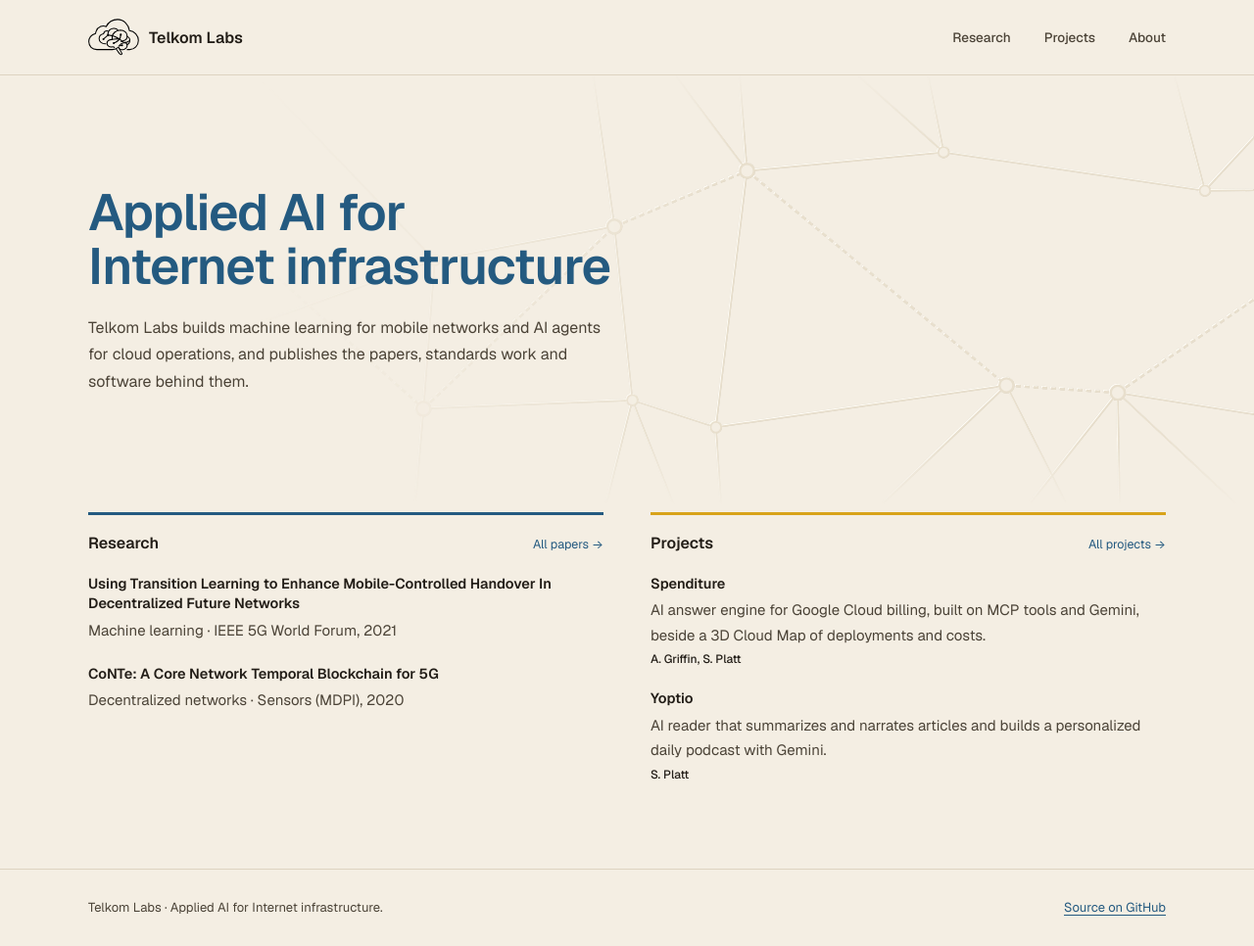
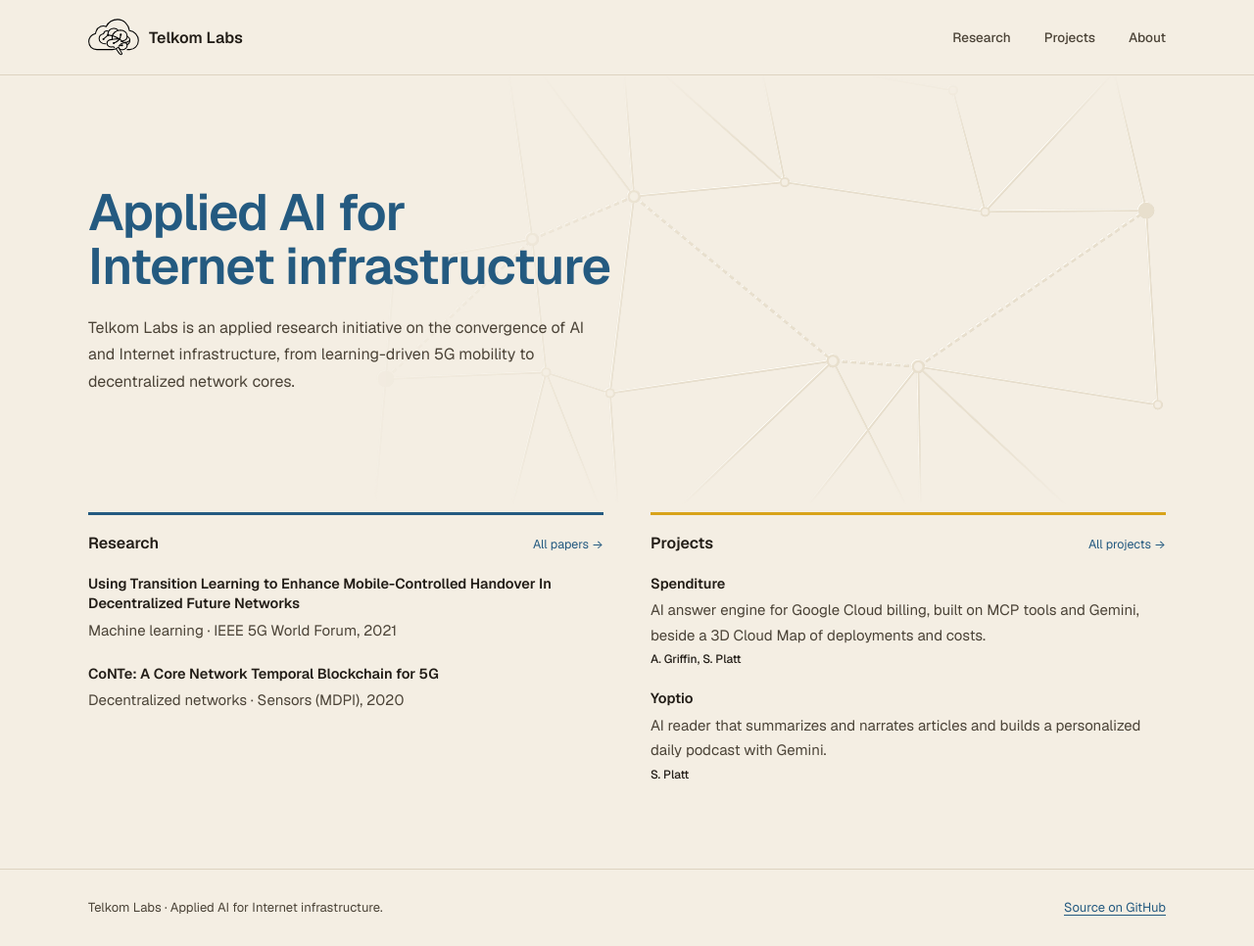
Before and after one commit to telkom-labs/homepage, a Jekyll site: the page built from index.html, in a window 1280 px wide and 966 px high. Shown: the whole window at 98% size. Built offline with Jekyll 4.4.1, drawn with Linux system fonts in a browser that asks for light colours.

Commit message:
Refocus hero copy and align the network with the text column
The hero description now frames Telkom Labs as an applied research
initiative on the convergence of AI and Internet infrastructure,
grounded in the 5G handover and decentralized network-core work.

The embossed network no longer runs off the right side of the page.
It is trimmed to a self-contained graph spanning 80% of the content
column, with its right edge aligned to the text column.

Co-Authored-By: Claude Opus 5.5 <noreply@anthropic.com>

```diff
--- a/_layouts/home.html
+++ b/_layouts/home.html
@@ -4,10 +4,12 @@ layout: default
 {%- assign pubs = site.publications | sort: "year" | reverse -%}
 {%- assign products = site.projects | sort: "order" -%}
 <section class="hero">
-  <div class="hero-net" aria-hidden="true">{% include network.svg %}</div>
-  <div class="wrap hero-copy">
-    <h1>{{ page.headline }}</h1>
-    <p>{{ page.lede }}</p>
+  <div class="wrap hero-inner">
+    <div class="hero-net" aria-hidden="true">{% include network.svg %}</div>
+    <div class="hero-copy">
+      <h1>{{ page.headline }}</h1>
+      <p>{{ page.lede }}</p>
+    </div>
   </div>
 </section>
 
--- a/assets/css/main.css
+++ b/assets/css/main.css
@@ -109,16 +109,18 @@ h2.rule, .rule h2 { font: 600 16px var(--sans); color: var(--ink); }
 .out-link { font-weight: 500; }
 .prose p + p { margin-top: 1em; }
 
-/* ---------- home: embossed network pinned right, behind the hero text ---------- */
+/* ---------- home: embossed network behind the hero text ----------
+   It spans 80% of the content column and its right edge lines up with the text column's right edge. */
 .hero { position: relative; overflow: hidden; }
+.hero-inner { position: relative; }
 .hero-net {
-  position: absolute; top: 0; right: 0; bottom: 0; width: 80%; pointer-events: none;
+  position: absolute; top: 0; bottom: 0; right: var(--pad); width: calc((100% - 2 * var(--pad)) * .8); pointer-events: none;
   -webkit-mask-image: linear-gradient(to right, transparent, rgba(0,0,0,.35) 22%, #000 46%), linear-gradient(to bottom, transparent, #000 16%, #000 84%, transparent);
   mask-image: linear-gradient(to right, transparent, rgba(0,0,0,.35) 22%, #000 46%), linear-gradient(to bottom, transparent, #000 16%, #000 84%, transparent);
   -webkit-mask-composite: source-in;
   mask-composite: intersect;
 }
-.hero-net .net { display: block; width: 118%; height: 100%; filter: drop-shadow(-.7px -.7px 0 var(--emboss-hi)) drop-shadow(.8px .8px 0 var(--emboss-lo)); }
+.hero-net .net { display: block; width: 100%; height: 100%; filter: drop-shadow(-.7px -.7px 0 var(--emboss-hi)) drop-shadow(.8px .8px 0 var(--emboss-lo)); }
 .net-edge { fill: none; stroke: var(--emboss); stroke-width: 1.5; vector-effect: non-scaling-stroke; }
 .net-path { fill: none; stroke: var(--emboss); stroke-width: 2.4; stroke-dasharray: 5 4; vector-effect: non-scaling-stroke; animation: net-flow 1.4s linear infinite; }
 .net-node { fill: var(--paper); stroke: var(--emboss); stroke-width: 1.8; vector-effect: non-scaling-stroke; }
@@ -130,8 +132,7 @@ h2.rule, .rule h2 { font: 600 16px var(--sans); color: var(--ink); }
 .hero h1 { max-width: 12.5em; font: 600 clamp(34px, 5.4vw, 52px)/1.06 var(--sans); color: var(--blue); letter-spacing: -.02em; text-wrap: balance; }
 .hero p { max-width: 33em; margin-top: 22px; font-size: 16px; }
 @media (max-width: 640px) {
-  .hero-net { width: 100%; }
-  .hero-net .net { width: 125%; }
+  .hero-net { width: calc(100% - 2 * var(--pad)); }
 }
 
 .home-blocks { display: grid; grid-template-columns: repeat(2, minmax(0, 1fr)); gap: 48px; padding-block: 8px 88px; }
--- a/index.html
+++ b/index.html
@@ -1,5 +1,5 @@
 ---
 layout: home
 headline: Applied AI for Internet infrastructure
-lede: Telkom Labs builds machine learning for mobile networks and AI agents for cloud operations, and publishes the papers, standards work and software behind them.
+lede: Telkom Labs is an applied research initiative on the convergence of AI and Internet infrastructure, from learning-driven 5G mobility to decentralized network cores.
 ---
```
Also changed, not shown: _includes/network.svg.
